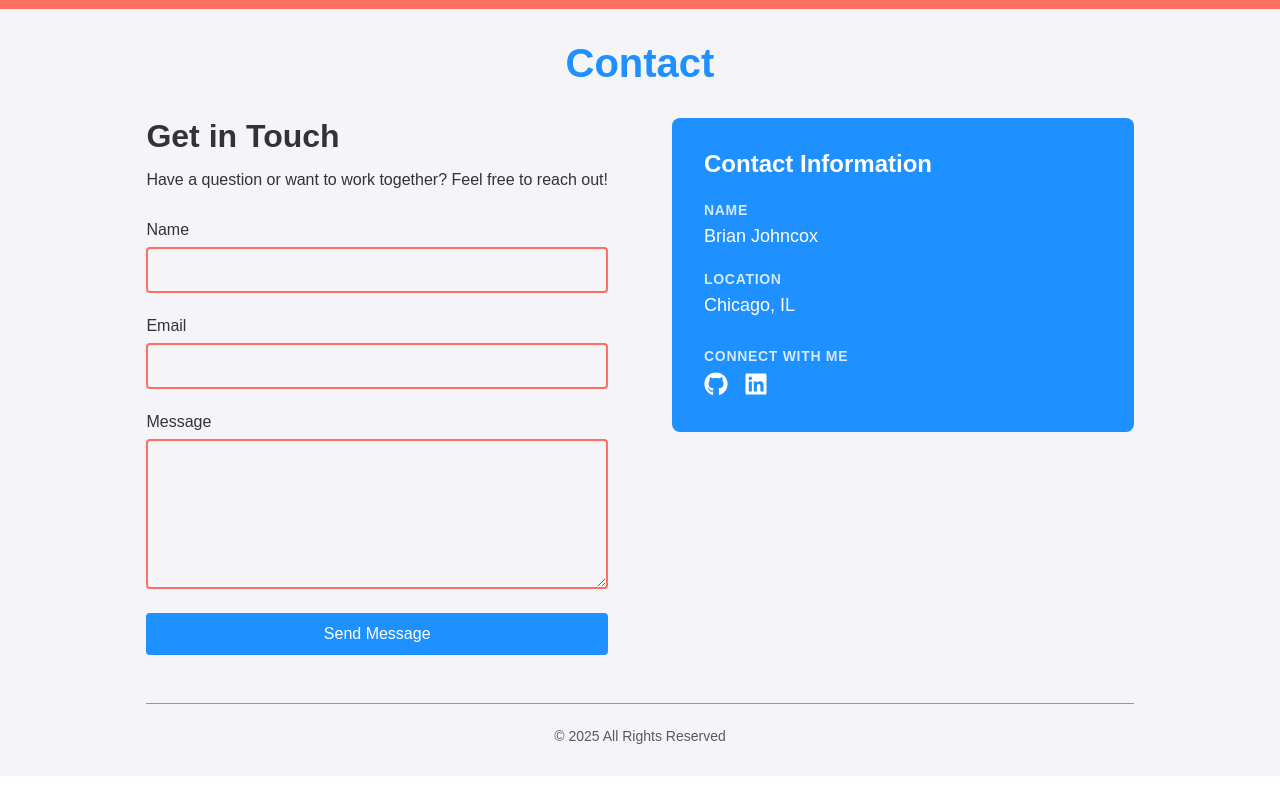
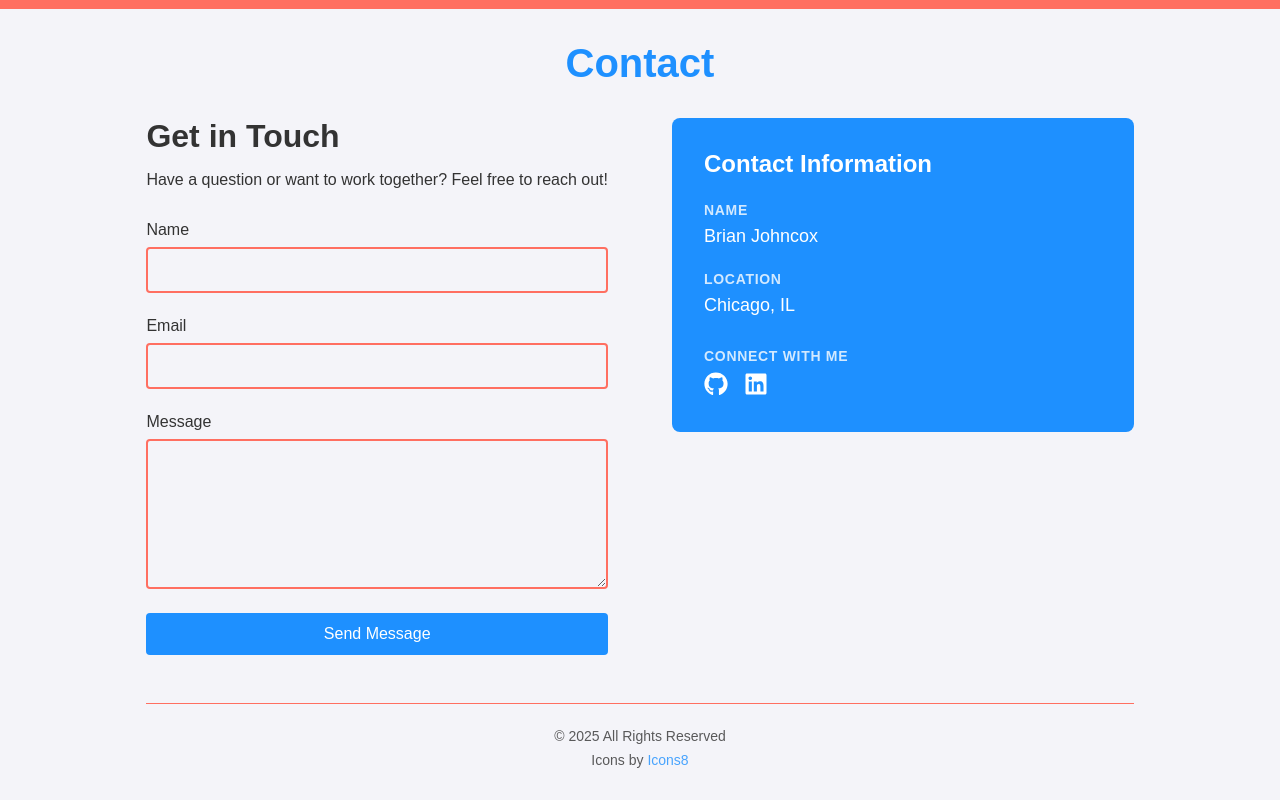
Before and after one commit to Decoder22/decoder22.github.io, a React (Create React App) app: page / in a window 1280 px wide. Shown: the part 1806-2606 px from the top of the page. Before the commit the page ends 2582 px from the top, so only its background shows below. Built offline with nearby package versions, Linux system fonts and the light colour scheme.

Commit message:
Add attribution for icons to Icons8

```diff
--- a/src/components/contact/contact.tsx
+++ b/src/components/contact/contact.tsx
@@ -15,6 +15,9 @@ function Contact() {
         <CopyrightText>
           © {new Date().getFullYear()} All Rights Reserved
         </CopyrightText>
+        <AttributionText>
+          Icons by <AttributionLink href="https://icons8.com" target="_blank" rel="noopener noreferrer">Icons8</AttributionLink>
+        </AttributionText>
       </CopyrightSection>
     </ContactSection>
   )
@@ -50,4 +53,20 @@ const CopyrightText = styled.p`
   opacity: 0.8;
 `
 
+const AttributionText = styled.p`
+  color: ${({ theme }) => theme.colors.text};
+  font-size: 0.875rem;
+  opacity: 0.8;
+  margin-top: 0.5rem;
+`
+
+const AttributionLink = styled.a`
+  color: ${({ theme }) => theme.colors.primary};
+  text-decoration: none;
+
+  &:hover {
+    text-decoration: underline;
+  }
+`
+
 export { Contact }
```
